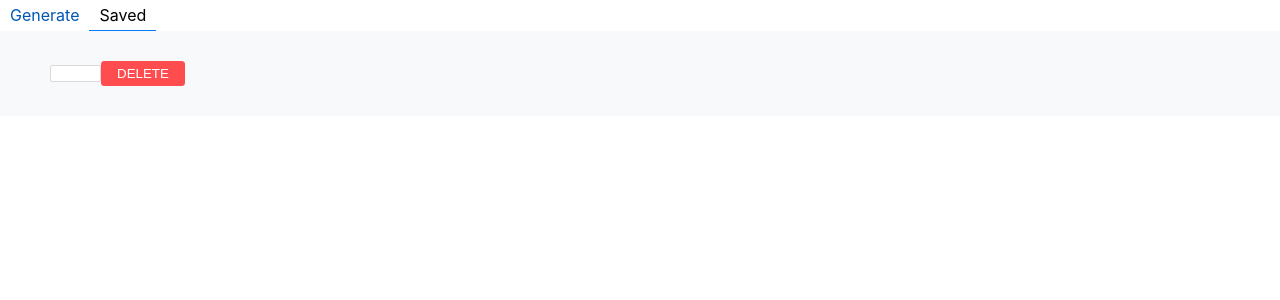
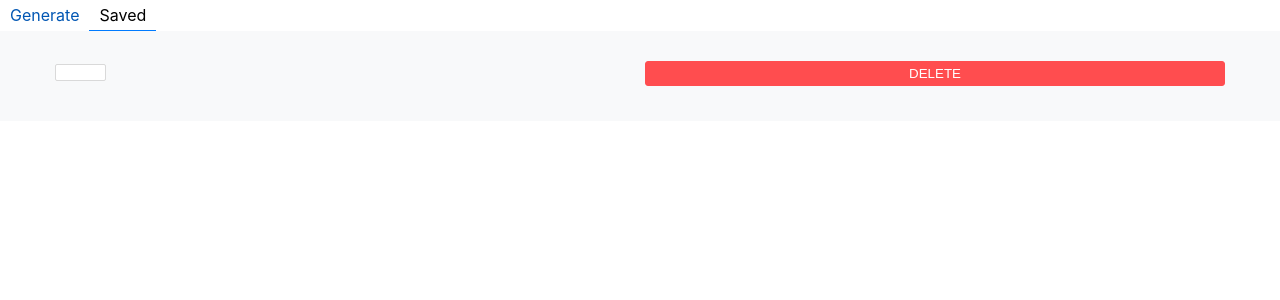
Before and after one commit to joywang912/infosys-tech-test, a React (Create React App) app: page / in a window 1280 px wide. Both pictures are taken after a click on the link "Saved". Shown: the top 300 px of the page. Built offline with nearby package versions, Linux system fonts and the light colour scheme.

Commit message:
style: layout of PinGeneratePage and PinDisplayPage
Improve layout of PinGeneratePage and PinDisplayPage

```diff
--- a/src/components/Button.tsx
+++ b/src/components/Button.tsx
@@ -1,7 +1,7 @@
 import styled from "styled-components";
 
 export const Button = styled.button`
-  ine-height: 1.5715;
+  width: 100%;
   position: relative;
   display: inline-block;
   white-space: nowrap;
--- a/src/components/Input.tsx
+++ b/src/components/Input.tsx
@@ -7,6 +7,8 @@ const Input = styled.input.attrs(() => ({
   background-image: none;
   border: 1px solid #d9d9d9;
   border-radius: 2px;
+  margin-right: 5px;
+  margin-bottom: 10px;
 
   &:hover {
     border-color: #40a9ff;
--- a/src/index.css
+++ b/src/index.css
@@ -19,3 +19,17 @@ code {
   padding: 0;
   box-sizing: border-box;
 }
+
+.row {
+  display: flex;
+  width: 100%;
+}
+
+.col {
+  flex: 1;
+  padding: 0 5px;
+}
+
+.align-center {
+  text-align: center;
+}
--- a/src/pages/PinDisplayPage.tsx
+++ b/src/pages/PinDisplayPage.tsx
@@ -5,8 +5,14 @@ import { DangerButton } from "../components/Button";
 const PinDisplayPage = () => {
   return (
     <div>
-      <Input readOnly size={4} />
-      <DangerButton>Delete</DangerButton>
+      <div className="row">
+        <div className="col">
+          <Input readOnly size={4} />
+        </div>
+        <div className="col">
+          <DangerButton>Delete</DangerButton>
+        </div>
+      </div>
     </div>
   );
 };
```
